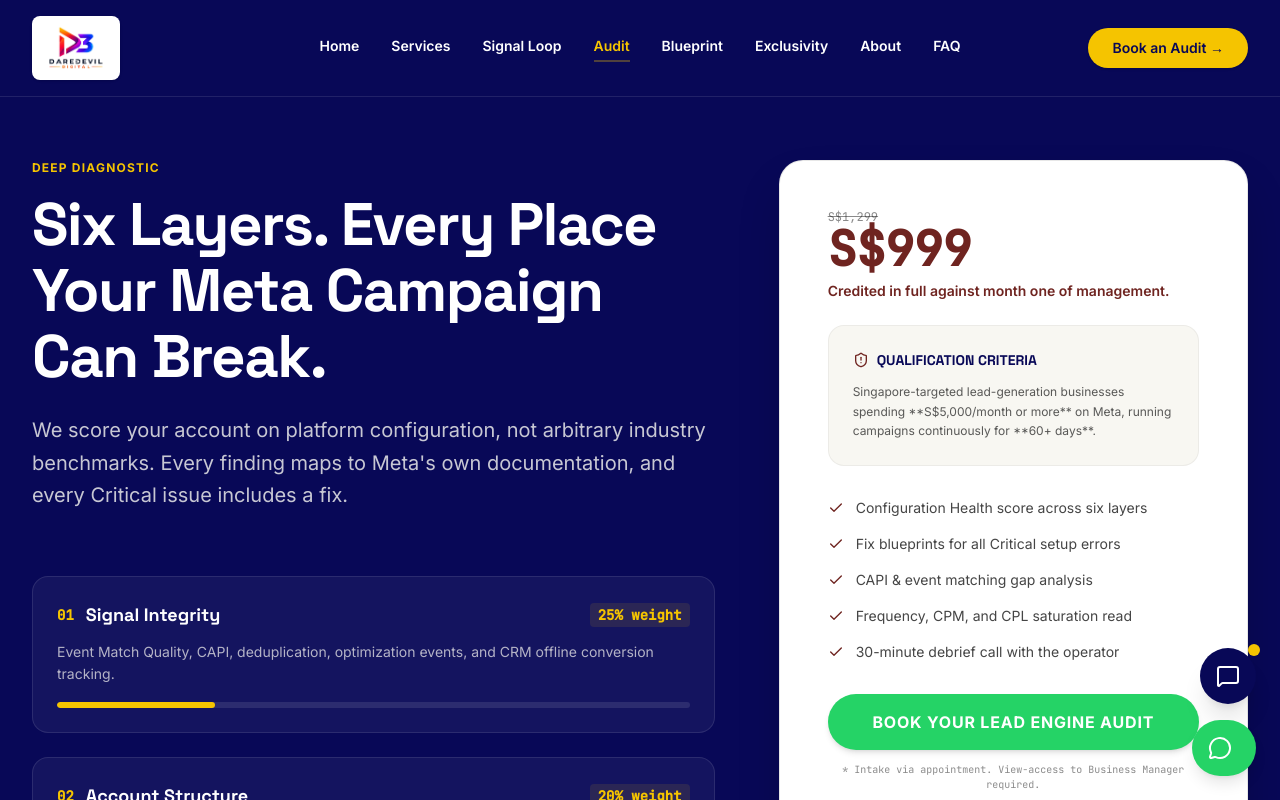
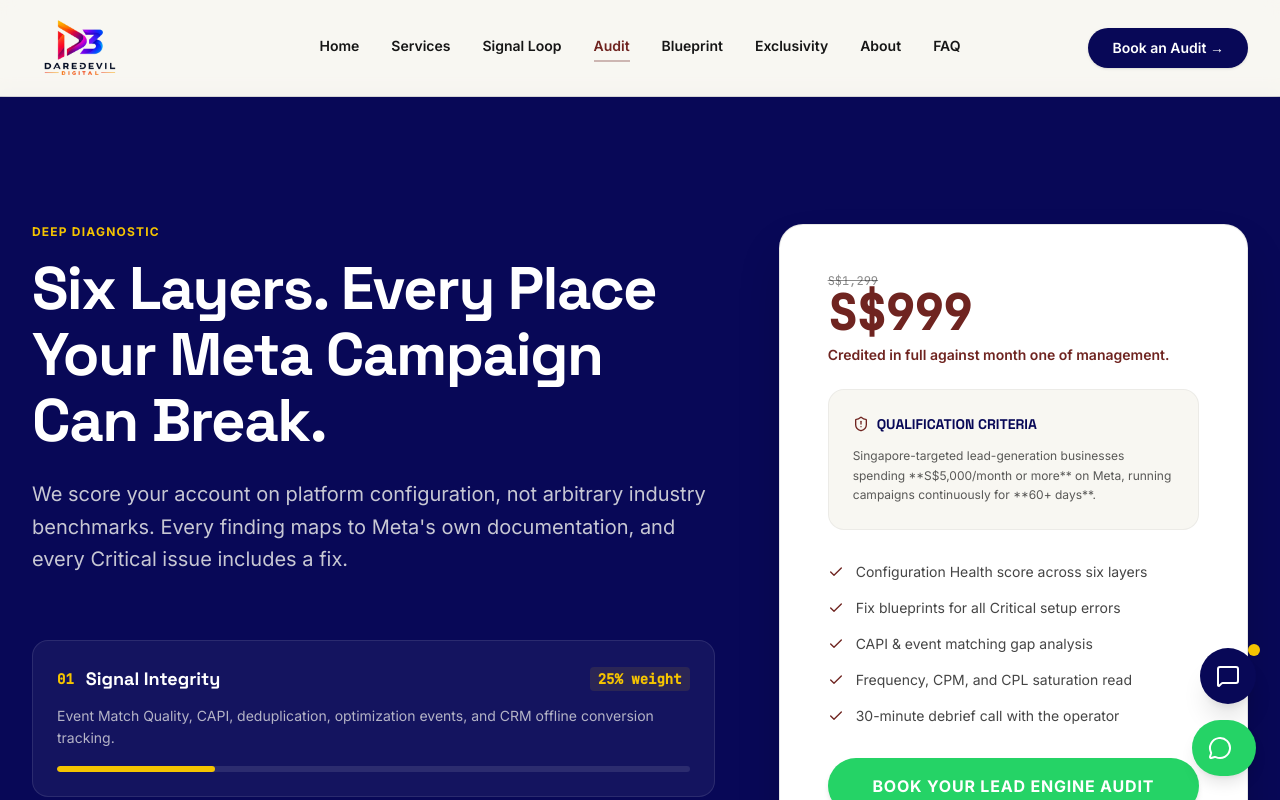
Before and after one commit to pruthvirajtarode/daredevildigital, a React (Vite) app: page /audit in a window 1280 px wide. Shown: the top 800 px of the page. Built offline with nearby package versions, Linux system fonts and the light colour scheme.

Commit message:
fix: white consistent navbar on all pages, white spacer on AuditPage

```diff
--- a/src/components/layout/Navbar.tsx
+++ b/src/components/layout/Navbar.tsx
@@ -32,33 +32,26 @@ export default function Navbar() {
     return location.pathname === href && !location.hash;
   };
 
-  const isDarkPage = location.pathname === '/audit';
-  const isDarkNav = isDarkPage;
-
   return (
     <>
       <header
         className={`fixed inset-x-0 top-0 z-50 transition-all duration-300 ${
-          isDarkNav
-            ? 'bg-brand-navy py-4 backdrop-blur-md border-b border-white/10'
-            : isScrolled
-              ? 'bg-brand-offwhite/90 py-4 backdrop-blur-md shadow-sm border-b border-brand-charcoal/5'
-              : 'bg-transparent py-6'
+          isScrolled
+            ? 'bg-brand-offwhite/90 py-4 backdrop-blur-md shadow-sm border-b border-brand-charcoal/5'
+            : 'bg-brand-offwhite/80 py-4 backdrop-blur-sm border-b border-brand-charcoal/5'
         }`}
       >
         <div className="mx-auto flex max-w-7xl items-center justify-between px-6 lg:px-8">
           <div className="flex lg:flex-1">
             <Link to="/" className="-m-1.5 p-1.5 transition-transform hover:scale-105">
-              <Logo light={isDarkNav} />
+              <Logo />
             </Link>
           </div>
 
           <div className="flex lg:hidden">
             <button
               type="button"
-              className={`-m-2.5 inline-flex items-center justify-center rounded-md p-2.5 focus:outline-none ${
-                isDarkNav ? 'text-brand-purewhite' : 'text-brand-navy'
-              }`}
+              className="-m-2.5 inline-flex items-center justify-center rounded-md p-2.5 text-brand-navy focus:outline-none"
               onClick={() => setMobileMenuOpen(true)}
             >
               <span className="sr-only">Open main menu</span>
@@ -69,23 +62,13 @@ export default function Navbar() {
           <nav className="hidden lg:flex lg:gap-x-8">
             {navigation.map((item) => {
               const active = isActive(item.href);
-
-              let linkColor = 'text-brand-charcoal';
-              if (active) {
-                linkColor = isDarkNav
-                  ? 'text-brand-yellow font-bold border-b-2 border-brand-yellow/30 pb-0.5'
-                  : 'text-brand-burgundy font-bold border-b-2 border-brand-burgundy/30 pb-0.5';
-              } else if (isDarkNav) {
-                linkColor = 'text-brand-purewhite hover:text-brand-yellow';
-              } else {
-                linkColor = 'text-brand-charcoal hover:text-brand-burgundy';
-              }
-
               return (
                 <Link
                   key={item.name}
                   to={item.href}
-                  className={`text-sm font-semibold leading-6 transition-colors ${linkColor}`}
+                  className={`text-sm font-semibold leading-6 transition-colors hover:text-brand-burgundy ${
+                    active ? 'text-brand-burgundy font-bold border-b-2 border-brand-burgundy/30 pb-0.5' : 'text-brand-charcoal'
+                  }`}
                 >
                   {item.name}
                 </Link>
@@ -96,11 +79,7 @@ export default function Navbar() {
           <div className="hidden lg:flex lg:flex-1 lg:justify-end">
             <Link
               to="/audit"
-              className={`rounded-full px-6 py-2.5 text-sm font-semibold shadow-sm transition-all ${
-                isDarkNav
-                  ? 'bg-brand-yellow text-brand-navy hover:bg-brand-purewhite'
-                  : 'bg-brand-navy text-brand-purewhite hover:bg-brand-yellow hover:text-brand-navy'
-              }`}
+              className="rounded-full bg-brand-navy px-6 py-2.5 text-sm font-semibold text-brand-purewhite shadow-sm transition-all hover:bg-brand-yellow hover:text-brand-navy"
             >
               Book an Audit <span aria-hidden="true">&rarr;</span>
             </Link>
--- a/src/components/sections/LeadEngineAudit.tsx
+++ b/src/components/sections/LeadEngineAudit.tsx
@@ -44,7 +44,7 @@ export default function LeadEngineAudit() {
   ];
 
   return (
-    <section id="audit" className="pt-32 lg:pt-40 pb-24 lg:pb-32 bg-brand-navy text-brand-offwhite border-b border-white/10">
+    <section id="audit" className="py-24 lg:py-32 bg-brand-navy text-brand-offwhite border-b border-white/10">
       <div className="mx-auto max-w-7xl px-6 lg:px-8">
         <div className="grid grid-cols-1 lg:grid-cols-12 gap-16 items-start">
           {/* Left Column: Diagnostics */}
--- a/src/pages/AuditPage.tsx
+++ b/src/pages/AuditPage.tsx
@@ -2,7 +2,9 @@ import LeadEngineAudit from '../components/sections/LeadEngineAudit';
 
 export default function AuditPage() {
   return (
-    <div className="min-h-screen bg-brand-navy">
+    <div className="min-h-screen">
+      {/* White spacer matches the fixed navbar height so content starts cleanly below */}
+      <div className="bg-brand-offwhite h-20 lg:h-24" />
       <LeadEngineAudit />
     </div>
   );
```
